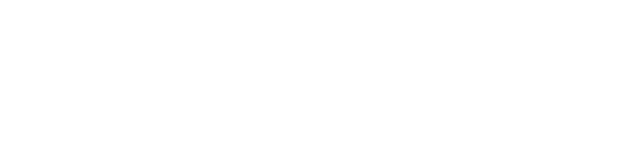
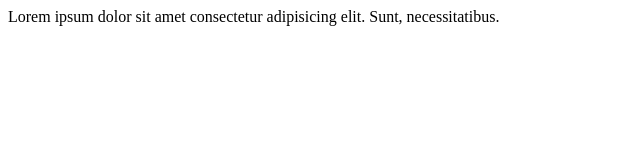
Before and after one commit to fed-ftn/fed-37-tim3, a plain HTML site: page index.html in a window 1280 px wide. Shown: the whole page, without its empty margins (0-640 px from the left). Drawn offline with Linux system fonts and the light colour scheme.

Commit message:
nov ignore

```diff
--- a/index.html
+++ b/index.html
@@ -6,6 +6,6 @@
     <title>Document</title>
 </head>
 <body>
-
+    <p>Lorem ipsum dolor sit amet consectetur adipisicing elit. Sunt, necessitatibus.</p>
 </body>
 </html>
```
Also changed, not shown: 1 other file.
